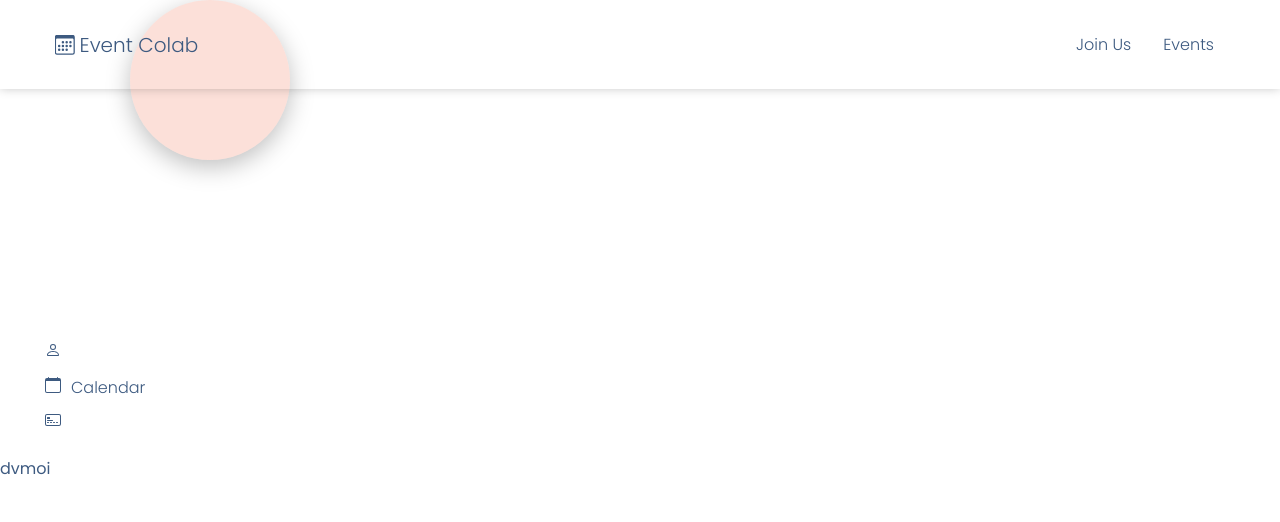
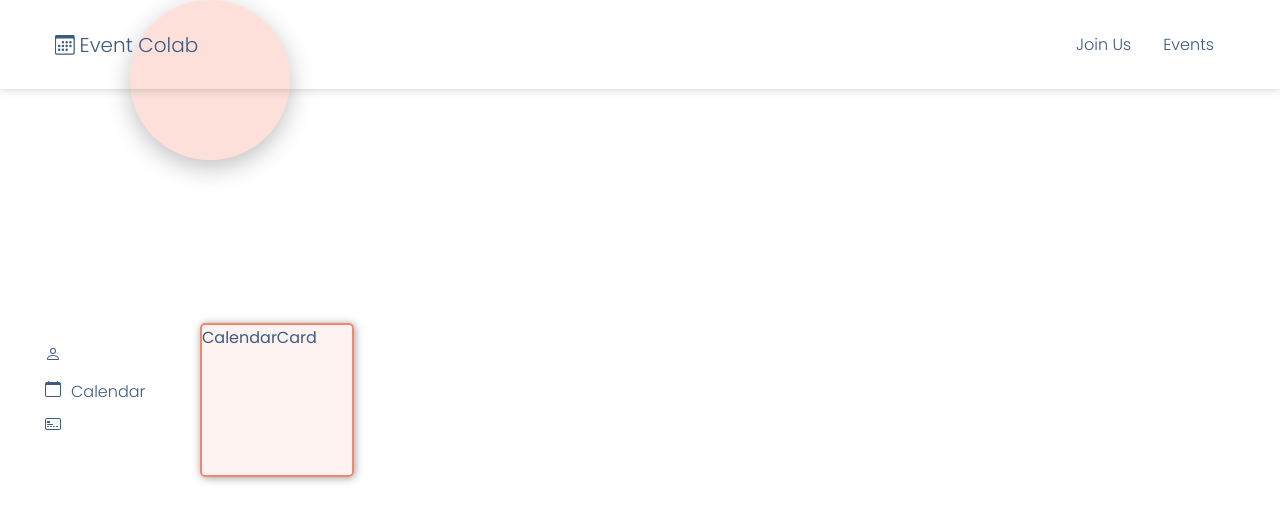
Before and after one commit to Emilysta/ZIwG, a React (Create React App) app in the folder frontend/: page /user/calendar in a window 1280 px wide. Shown: the top 522 px of the page. Built offline with nearby package versions, Linux system fonts and the light colour scheme.

Commit message:
CalendarCard, index.css - change in defining of colors

```diff
--- /dev/null
+++ b/frontend/src/Components/Calendar/CalendarCard.css
@@ -0,0 +1,24 @@
+.calendarCardBase {
+    border-radius: 5px;
+    border-style: solid;
+    border-width: 1px;
+    width: 150px;
+    height: 150px;
+    box-shadow: 1px 1px 8px #00000064;
+}
+
+.cardNormal {
+    border-color: var(--main-lighter-color);
+    background-color: white;
+}
+
+.cardFilled {
+    background-color: rgba(var(--main-lighter-color), 0);
+    border-color: var(--main-color);
+}
+
+.cardSelected {
+    background-color: rgba(var(--second-main-color), 0.08);
+    border-color: rgba(var(--second-main-color), 0.8);
+    border-width: 2px;
+}
--- /dev/null
+++ b/frontend/src/Components/Calendar/CalendarCard.tsx
@@ -0,0 +1,8 @@
+import * as React from 'react';
+import './CalendarCard.css';
+
+export default function CalendarCard() {
+    return (
+        <div className='calendarCardBase cardSelected'>CalendarCard</div>
+    )
+}
--- a/frontend/src/Components/LoginForm.css
+++ b/frontend/src/Components/LoginForm.css
@@ -42,5 +42,9 @@
 
 .LoginForm input[type="button"],
 .LoginForm input[type="submit"] {
-    min-width: 50%;
+    min-width: 30%;
 }
+
+.buttonLink {
+    display: contents;
+}
--- a/frontend/src/Components/LoginForm.tsx
+++ b/frontend/src/Components/LoginForm.tsx
@@ -58,7 +58,7 @@ export class LoginForm extends React.Component {
       <form onSubmit={this.handleSubmit} className="LoginForm">
         <TextInput ref={this.login} placeHolder='Login' onChange={this.handleChange} />
         <TextInput ref={this.password} placeHolder='Password' overrideType="password" onChange={this.handleChange} />
-        <Link to='/user'><Button ref={this.submit} type="submit" value="Submit" /></Link>
+        <Link to='/user' className="buttonLink"><Button ref={this.submit} type="submit" value="Submit" /></Link>
       </form>
       <p><Link to='/register' className='highlighted'>No account?</Link></p>
     </section>;
--- a/frontend/src/Pages/UserCalendarPage.tsx
+++ b/frontend/src/Pages/UserCalendarPage.tsx
@@ -1,7 +1,8 @@
+import CalendarCard from 'Components/Calendar/CalendarCard'
 import * as React from 'react'
 
 export default function UserCalendarPage() {
     return (
-        <div>dvmoi</div>
+        <CalendarCard />
     )
 }
--- a/frontend/src/Pages/UserPage.tsx
+++ b/frontend/src/Pages/UserPage.tsx
@@ -4,6 +4,7 @@ import { Route, Routes } from 'react-router-dom'
 import UserCalendarPage from './UserCalendarPage'
 import UserDataPage from './UserDataPage'
 import UserTicketsPage from './UserTicketsPage'
+import './UserPage.css'
 
 export default function UserPage() {
     return (
--- a/frontend/src/index.css
+++ b/frontend/src/index.css
@@ -2,11 +2,13 @@
 
 :root {
   --main-color: #3D5A80;
-  --second-main-color: #EE6C4D;
+  /*EE6C4D - orange color*/
+  --second-main-color: 238, 108, 77;
   --main-lighter-color: #98C1D9;
   --dark-greyish-color: #293241;
   --light-greyish-color: #AFB6C1;
   --error-color: #ff0000;
+  --color: 200, 200, 0;
   color-scheme: light;
 }
 
@@ -23,7 +25,8 @@ body {
 @media (prefers-color-scheme: light) {
   :root {
     --main-color: #3D5A80;
-    --second-main-color: #EE6C4D;
+    /*EE6C4D - orange color*/
+    --second-main-color: 238, 108, 77;
     --main-lighter-color: #98C1D9;
     --dark-greyish-color: #293241;
     --light-greyish-color: #AFB6C1;
@@ -33,7 +36,8 @@ body {
 @media (prefers-color-scheme: dark) {
   :root {
     --main-color: #3D5A80;
-    --second-main-color: #EE6C4D;
+    /*EE6C4D - orange color*/
+    --second-main-color: 238, 108, 77;
     --main-lighter-color: #98C1D9;
     --dark-greyish-color: #293241;
     --light-greyish-color: #AFB6C1;
```
